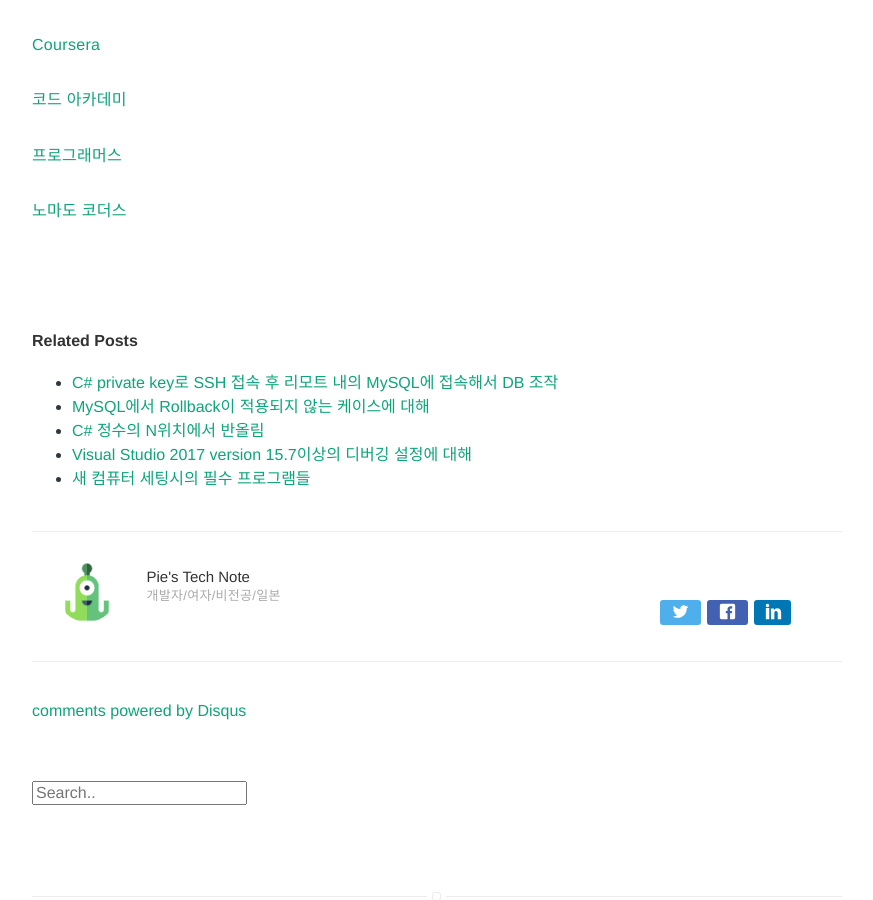
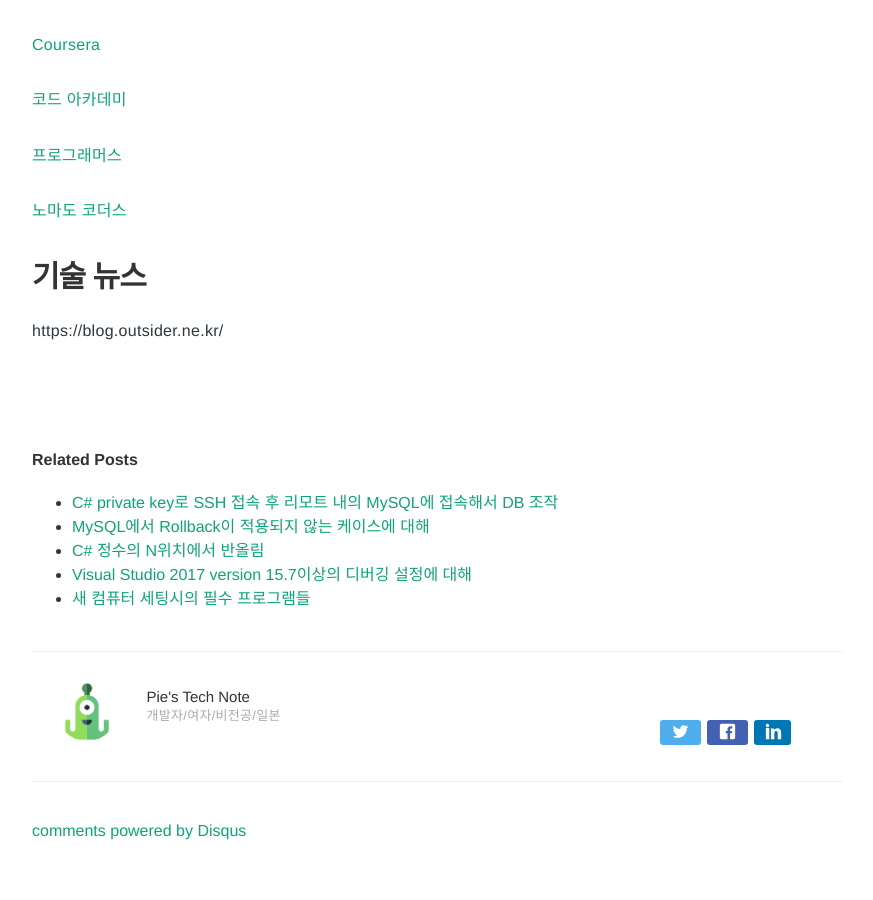
Before and after one commit to Pie001/pie001.github.io, a Jekyll site: the page built from _posts/2020-12-12-0000.md, in a window 1280 px wide and 900 px high, scrolled down 1790 px. Shown: the whole window, without its empty margins (203-1076 px from the left). Built offline with Jekyll 4.4.1, drawn with Linux system fonts in a browser that asks for light colours; comment, search, counter and statistics services are not loaded.

Commit message:
Update 2020-12-12-0000.md

```diff
--- a/_posts/2020-12-12-0000.md
+++ b/_posts/2020-12-12-0000.md
@@ -65,3 +65,6 @@
 [프로그래머스](https://programmers.co.kr/learn/)
 
 [노마도 코더스](https://academy.nomadcoders.co/)
+
+# 기술 뉴스
+https://blog.outsider.ne.kr/
```
